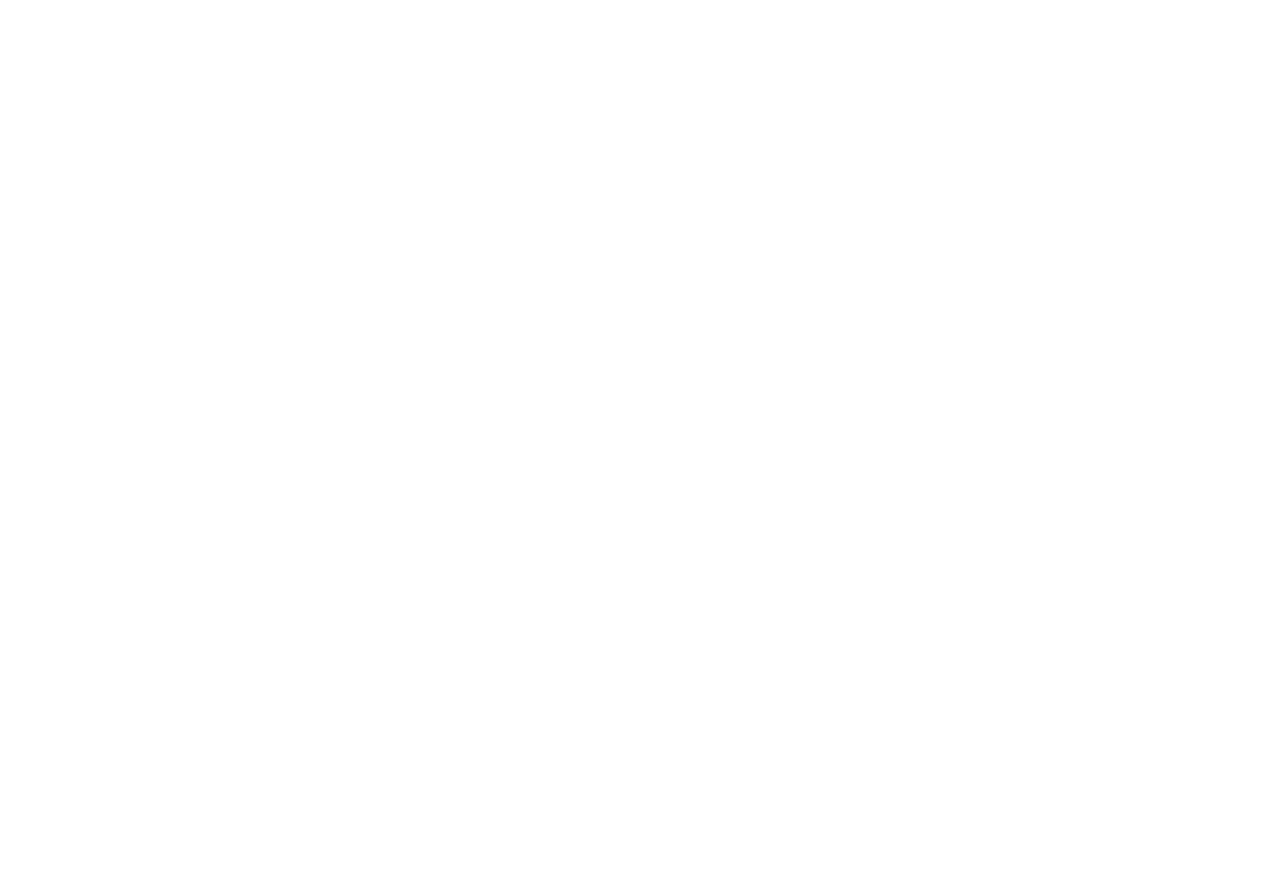
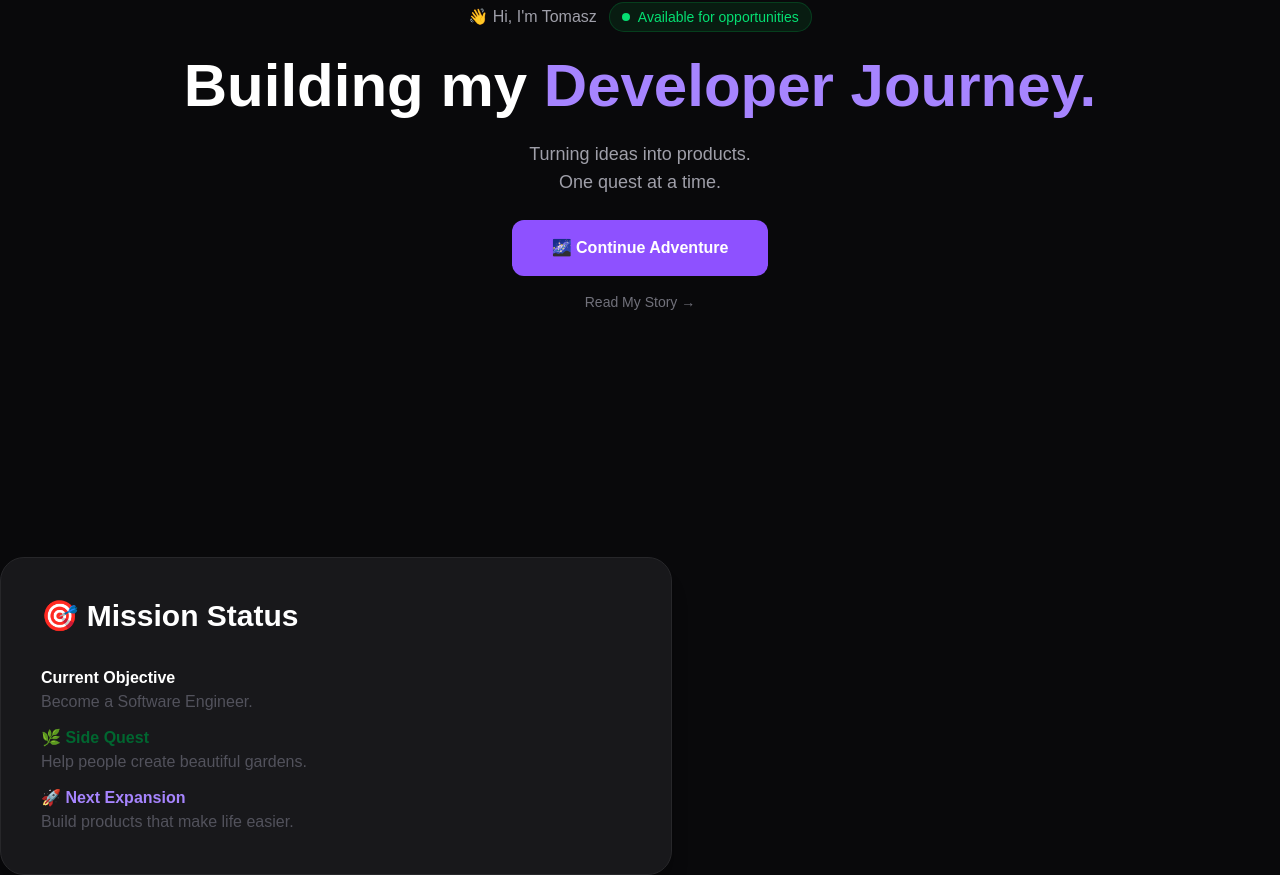
Before and after one commit to TomaszZdebiakcode/developer-journey, a Next.js app: page / in a window 1280 px wide. Shown: the part 243-1118 px from the top of the page. Before the commit the page ends 800 px from the top, so only its background shows below. Built offline with nearby package versions, Linux system fonts and the light colour scheme.

Commit message:
feat: polish hero section and improve user experience

```diff
--- a/app/page.tsx
+++ b/app/page.tsx
@@ -1,7 +1,11 @@
+import Hero from "@/components/sections/Hero";
+import MissionStatus from "@/components/sections/MissionStatus";
+
 export default function Home() {
   return (
-    <main>
-      <h1>Hello, Developer Journey 👋</h1>
+    <main className="min-h-screen bg-zinc-950">
+      <Hero />
+      <MissionStatus />
     </main>
   );
 }
--- a/components/sections/Hero.tsx
+++ b/components/sections/Hero.tsx
@@ -0,0 +1,81 @@
+export default function Hero() {
+    return (
+        <section className="flex min-h-screen flex-col items-center justify-center text-center">
+            <p className="mb-6 flex items-center justify-center gap-3 text-zinc-400">
+  <span>👋 Hi, I'm Tomasz</span>
+
+  <span className="flex items-center gap-2 rounded-full border border-green-500/20 bg-green-500/10 px-3 py-1 text-sm text-green-400">
+    <span className="h-2 w-2 rounded-full rounded-full bg-green-400"></span>
+    Available for opportunities
+  </span>
+</p>
+
+            <h1 className="mb-6 text-6xl font-extrabold text-white">
+                Building my
+                <span className="text-violet-400"> Developer Journey.</span>
+            </h1>
+
+            <p className="max-w-2xl text-lg text-zinc-400">
+                Turning ideas into products.
+            </p>
+            <p className="max-w-2xl text-lg text-zinc-400">
+                One quest at a time.
+            </p>
+            <button
+            className="
+                mt-6
+                group
+                relative
+                w-64
+                h-14
+                rounded-xl
+                bg-violet-500
+                text-white
+                font-semibold
+                transition-all
+                duration-300
+                hover:-translate-y-1
+                hover:shadow-2xl
+                hover:shadow-violet-500/20
+            "
+            >
+            <span
+                className="
+                absolute
+                inset-0
+                flex
+                items-center
+                justify-center
+                transition-opacity
+                duration-300
+                group-hover:opacity-0
+                "
+            >
+                🌌 Continue Adventure
+            </span>
+
+            <span
+                className="
+                absolute
+                inset-0
+                flex
+                items-center
+                justify-center
+                opacity-0
+                transition-opacity
+                duration-300
+                group-hover:opacity-100
+                "
+            >
+                🚀 View Projects
+            </span>
+            </button>
+            <a
+            href="#projects"
+            className="mt-4 text-sm text-zinc-500 transition-all hover:text-zinc-300"
+            >
+            Read My Story →
+            </a>
+        </section>
+    );
+}
--- a/components/sections/MissionStatus.tsx
+++ b/components/sections/MissionStatus.tsx
@@ -0,0 +1,35 @@
+export default function MissionStatus() {
+  return (
+    <section className="w-full max-w-2xl rounded-3xl border border-zinc-800 bg-zinc-900 p-10 shadow-xl">
+      <h2 className="mb-8 text-3xl font-bold text-white">
+        🎯 Mission Status
+      </h2>
+
+      <div className="space-y-3 text-zinc-600 hover:scale-[1.01]">
+        <p>
+          <span className="font-semibold text-white">
+            Current Objective
+          </span>
+          <br />
+          Become a Software Engineer.
+        </p>
+
+        <p>
+          <span className="font-semibold text-green-800">
+            🌿 Side Quest
+          </span>
+          <br />
+          Help people create beautiful gardens.
+        </p>
+
+        <p>
+          <span className="font-semibold text-violet-400">
+            🚀 Next Expansion
+          </span>
+          <br />
+          Build products that make life easier.
+        </p>
+      </div>
+    </section>
+  );
+}
```
